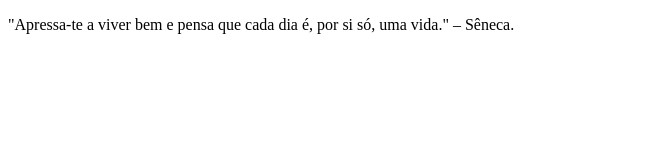
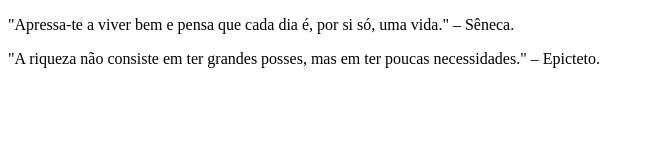
Before and after one commit to leogalencar/projeto01-frase-motivacional, a plain HTML site: page index.html in a window 1280 px wide. Shown: the whole page, without its empty margins (0-653 px from the left). Drawn offline with Linux system fonts and the light colour scheme.

Commit message:
frase motivacional 2

```diff
--- a/index.html
+++ b/index.html
@@ -8,5 +8,6 @@
 </head>
 <body>
     <p>"Apressa-te a viver bem e pensa que cada dia é, por si só, uma vida." – Sêneca.</p>
+    <p>"A riqueza não consiste em ter grandes posses, mas em ter poucas necessidades." – Epicteto.</p>
 </body>
 </html>
```
